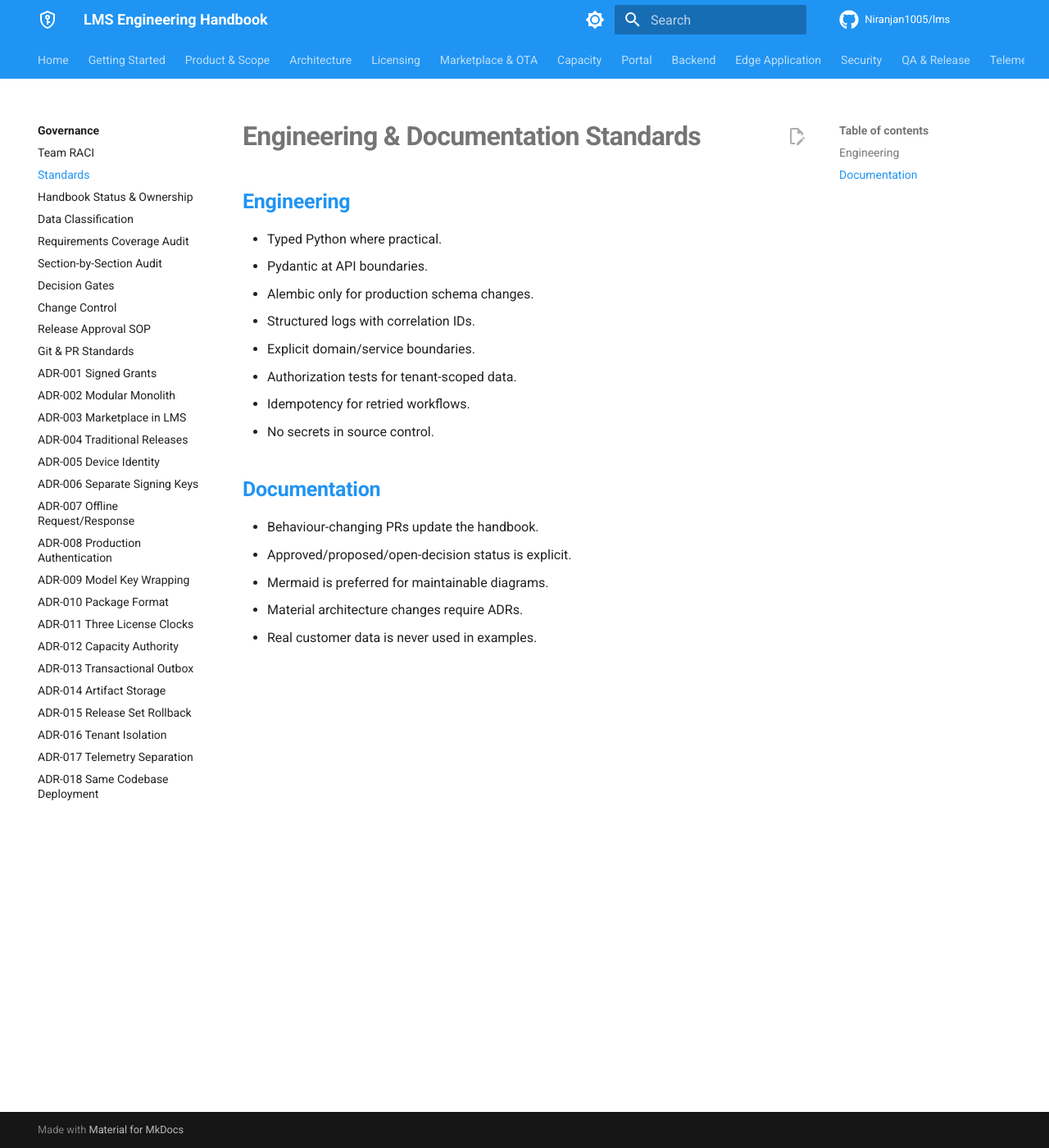
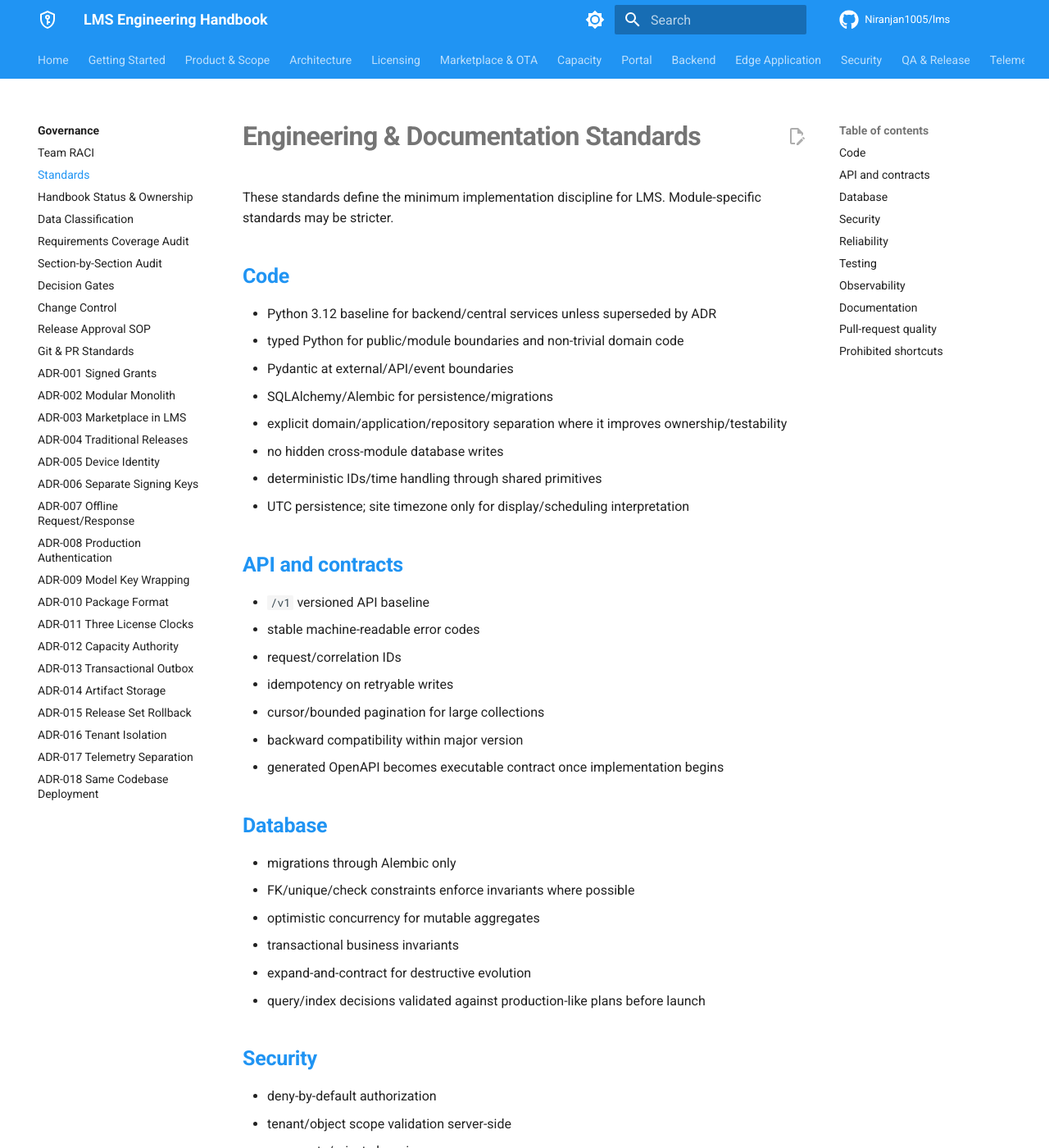
Before and after one commit to Niranjan1005/lms, an MkDocs documentation site: the page built from docs/governance/standards.md, in a window 1280 px wide and 1400 px high. Shown: the whole window at 82% size. Built offline with MkDocs 1.6.1 and Material for MkDocs 9.7.7, drawn with Linux system fonts in a browser that asks for light colours; comment, search, counter and statistics services are not loaded; some of the changed text lies outside the part shown.

Commit message:
docs: expand engineering standards

```diff
--- a/docs/governance/standards.md
+++ b/docs/governance/standards.md
@@ -1,20 +1,87 @@
 # Engineering & Documentation Standards
 
-## Engineering
+These standards define the minimum implementation discipline for LMS. Module-specific standards may be stricter.
 
-- Typed Python where practical.
-- Pydantic at API boundaries.
-- Alembic only for production schema changes.
-- Structured logs with correlation IDs.
-- Explicit domain/service boundaries.
-- Authorization tests for tenant-scoped data.
-- Idempotency for retried workflows.
-- No secrets in source control.
+## Code
+
+- Python 3.12 baseline for backend/central services unless superseded by ADR
+- typed Python for public/module boundaries and non-trivial domain code
+- Pydantic at external/API/event boundaries
+- SQLAlchemy/Alembic for persistence/migrations
+- explicit domain/application/repository separation where it improves ownership/testability
+- no hidden cross-module database writes
+- deterministic IDs/time handling through shared primitives
+- UTC persistence; site timezone only for display/scheduling interpretation
+
+## API and contracts
+
+- `/v1` versioned API baseline
+- stable machine-readable error codes
+- request/correlation IDs
+- idempotency on retryable writes
+- cursor/bounded pagination for large collections
+- backward compatibility within major version
+- generated OpenAPI becomes executable contract once implementation begins
+
+## Database
+
+- migrations through Alembic only
+- FK/unique/check constraints enforce invariants where possible
+- optimistic concurrency for mutable aggregates
+- transactional business invariants
+- expand-and-contract for destructive evolution
+- query/index decisions validated against production-like plans before launch
+
+## Security
+
+- deny-by-default authorization
+- tenant/object scope validation server-side
+- no secrets/private keys in source
+- approved crypto libraries only
+- signed/package parsers fail closed
+- sensitive logs redacted
+- threat/negative tests for trust boundaries
+
+## Reliability
+
+- external side effects use durable outbox/jobs where atomic DB participation is impossible
+- consumers/actions are idempotent
+- retries are bounded and observable
+- dead-letter state is visible and recoverable
+- no silent data correction for commercial truth mismatches
+
+## Testing
+
+- unit + integration + contract + security negative tests as appropriate
+- tenant isolation is release blocking
+- migration/upgrade/rollback tests for release-impacting changes
+- representative edge hardware validation for capacity/update changes
+
+## Observability
+
+- structured logs
+- metrics for latency/error/saturation/backlog
+- request IDs across API/job/audit flows
+- alerts map to operational runbooks
 
 ## Documentation
 
-- Behaviour-changing PRs update the handbook.
-- Approved/proposed/open-decision status is explicit.
-- Mermaid is preferred for maintainable diagrams.
-- Material architecture changes require ADRs.
-- Real customer data is never used in examples.
+- behavior-changing PR updates handbook in same PR
+- SDR requirements updated when normative behavior changes
+- material architecture changes require ADR
+- statuses Approved/Proposed/Open Decision/Superseded are explicit
+- examples use synthetic data
+- diagrams use maintainable Mermaid where practical
+
+## Pull-request quality
+
+A PR explains problem, affected SDR/ADR, implementation, API/schema/migration impact, security/tenant impact, test evidence, rollback/compatibility and documentation changes.
+
+## Prohibited shortcuts
+
+- production secrets in source/docs
+- UI-only authorization
+- manual DB schema changes as normal release procedure
+- unsigned executable update content
+- customer-specific hard-coded feature columns
+- swallowing background-job/deployment failures without state/audit evidence
```
